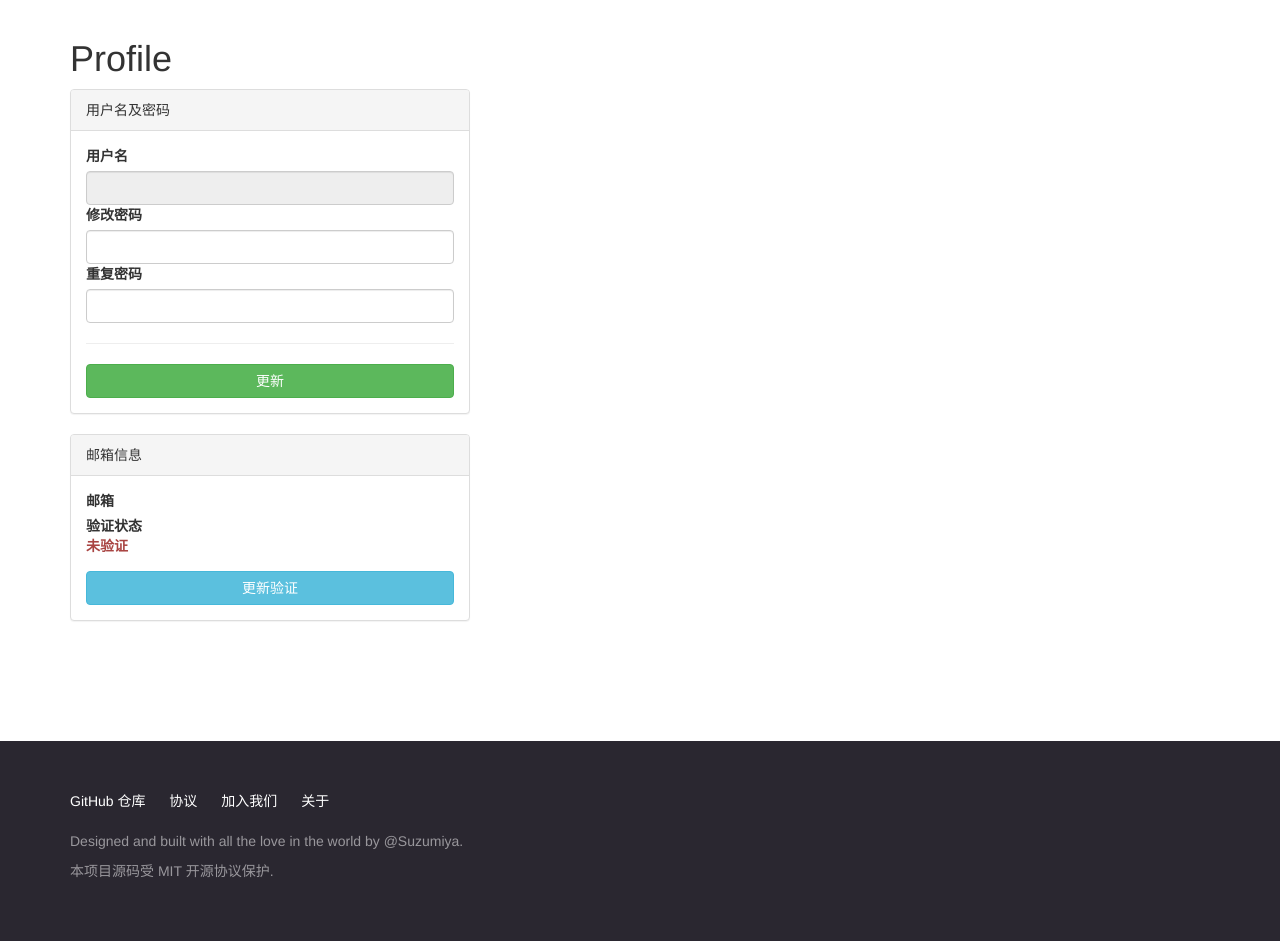
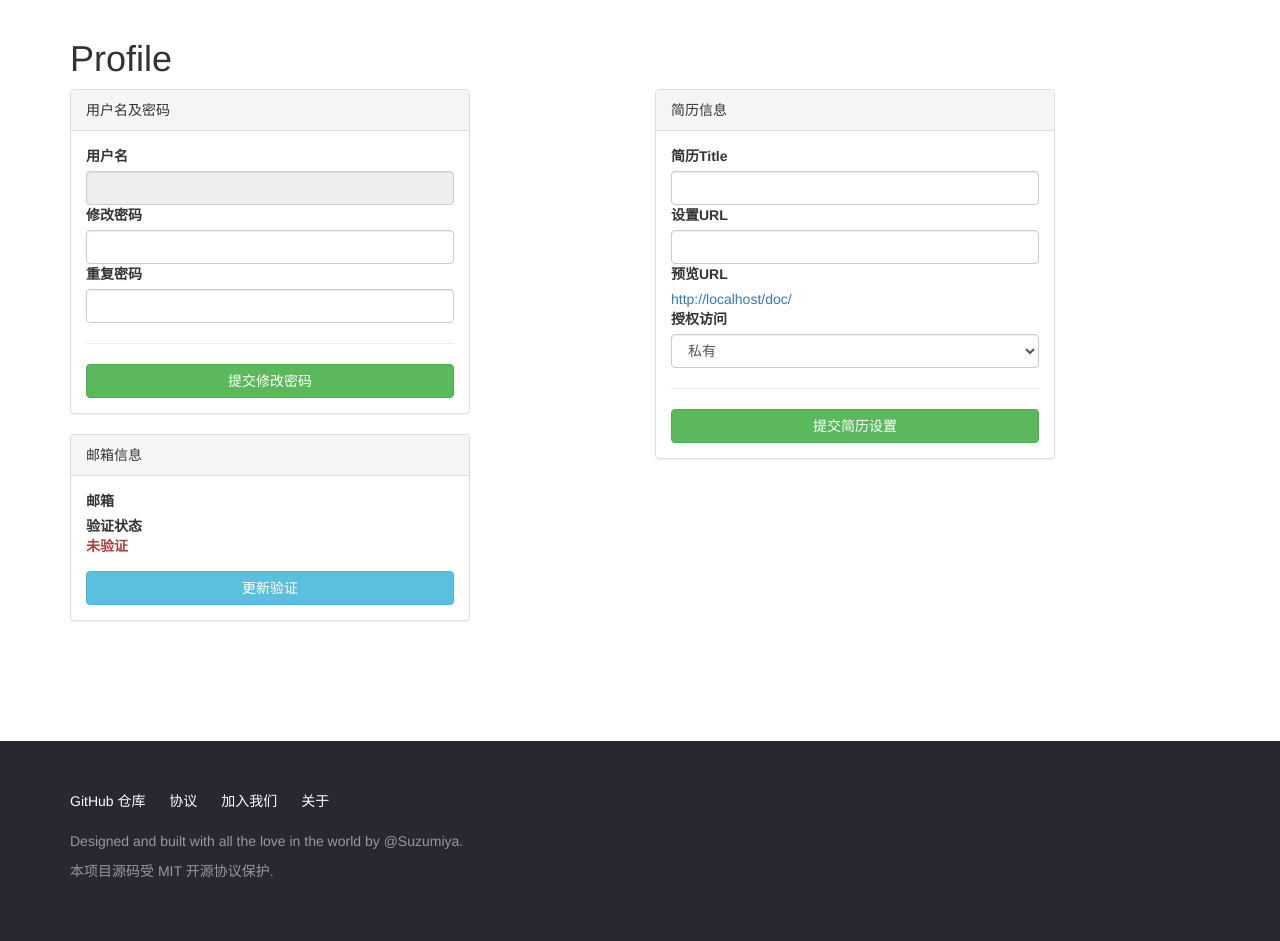
Before and after one commit to AdamEECS/md-resume, a Flask app: page /user/profile in a window 1280 px wide. Shown: the part 51-992 px from the top of the page. Run offline with Flask 2, Linux system fonts and the light colour scheme; a database or web service that is not in the repository returns one stand-in record (values such as "Sample title"); some libraries are stand-ins or nearby versions.

Commit message:
用户可自定义简历的css，可以设置简历信息等。

```diff
--- a/models/document.py
+++ b/models/document.py
@@ -1,4 +1,5 @@
 from . import MongoModel
+from . import bool_dict
 from flask import current_app as app
 
 
@@ -11,6 +12,7 @@ class Document(MongoModel):
             ('title', str, ''),
             ('public', bool, False),
             ('detail', str, ''),
+            ('css', str, ''),
         ]
         fields.extend(super()._fields())
         return fields
@@ -39,3 +41,12 @@ class Document(MongoModel):
         if len(url) > 0:
             self.pic = url
             self.save()
+
+    def update_setting(self, form):
+        form = form.to_dict()
+        public = form.pop('public', 'false')
+        form['public'] = bool_dict.get(public, False)
+        if self.has(doc_url=form.get('doc_url')):
+            form.pop('doc_url')
+        self.update(form)
+        return self
--- a/models/user.py
+++ b/models/user.py
@@ -5,6 +5,7 @@ from . import MongoModel
 from . import timestamp
 from . import safe_list_get
 from . import short_uuid
+from . import bool_dict
 from decimal import Decimal
 from .document import Document
 from .mail import send_verify_email
@@ -16,12 +17,6 @@ class Role(Enum):
     root = 1
     admin = 2
     client = 3
-
-
-bool_dict = {
-    'true': True,
-    'false': False,
-}
 
 
 class User(MongoModel):
@@ -45,6 +40,7 @@ class User(MongoModel):
         m = super().new(form)
         m.password = m.salted_password(form.get('password', ''))
         m.save()
+        Document.new({'user_uuid': m.uuid})
         return m
 
     def update_user(self, form):
@@ -54,7 +50,7 @@ class User(MongoModel):
         re_password = form.pop('re_password', '')
         email_verify = form.pop('email_verify', 'true')
         form['email_verify'] = bool_dict.get(email_verify, False)
-        if(self.email_exist(form.get('email'))):
+        if (self.email_exist(form.get('email'))):
             form.pop('email')
         self.update(form)
         if len(password) > 0 and password == re_password:
--- a/routes/user.py
+++ b/routes/user.py
@@ -130,8 +130,9 @@ def logout():
 @main.route('/profile')
 @login_required
 def profile():
-    cu = current_user()
-    return render_template('user/profile.html', u=cu)
+    u = current_user()
+    d = Document.find_one(user_uuid=u.uuid)
+    return render_template('user/profile.html', u=u, d=d)
 
 
 @main.route('/profile', methods=['POST'])
@@ -167,8 +168,6 @@ def update_email():
 def document():
     u = current_user()
     p = Document.find_one(user_uuid=u.uuid)
-    if p is None:
-        p = Document.new({'user_uuid': u.uuid})
     return render_template('user/document.html', p=p, u=u)
 
 
@@ -182,6 +181,17 @@ def document_update():
     return redirect(url_for('user.document'))
 
 
+@main.route('/document/setting', methods=['POST'])
+@login_required
+def document_setting():
+    u = current_user()
+    p = Document.find_one(user_uuid=u.uuid)
+    form = request.form
+    p.update_setting(form)
+    flash('简历设置已更新', 'success')
+    return redirect(url_for('user.profile'))
+
+
 @main.route('/auth')
 @login_required
 def auth():
--- a/templates/base.html
+++ b/templates/base.html
@@ -58,7 +58,7 @@
                             <li class="dropdown">
                                 <a class="dropdown-toggle"
                                    data-toggle="dropdown" role="button" aria-haspopup="true" aria-expanded="false">
-                                    管理员: {{ u.role }}<span class="caret"></span></a>
+                                    管理员<span class="caret"></span></a>
                                 <ul class="dropdown-menu">
                                     <li><a class="" href="{{ url_for('admin.document') }}">档案管理</a></li>
                                     <li><a class="" href="{{ url_for('admin.users') }}">用户管理</a></li>
--- a/templates/document.html
+++ b/templates/document.html
@@ -1,7 +1,7 @@
 {% extends 'base.html' %}
 
 {% block title %}
-    施煜
+    {{ d.title }}
 {% endblock %}
 
 {% block head_send_email %}
@@ -37,6 +37,8 @@
 
     <div id="preview"></div>
 
+    <style>{{ d.css }}</style>
+
     <script src="https://cdn.bootcss.com/markdown.js/0.5.0/markdown.min.js"></script>
     <script>
         function Editor(input, preview) {
--- a/templates/user/profile.html
+++ b/templates/user/profile.html
@@ -2,6 +2,8 @@
     <div>
         <h1>Profile</h1>
     </div>
+    <div class="row">
+        <div class="col-xs-12 col-sm-6">
             <div class="panel panel-default panel-profile">
                 <div class="panel-heading">用户名及密码</div>
                 <div class="panel-body">
@@ -13,11 +15,11 @@
                         <label for="id-re-password">重复密码</label>
                         <input class="form-control" name=re_password id=id-re-password>
                         <hr>
-            <button class="btn btn-success btn-block">更新</button>
+                        <button class="btn btn-success btn-block">提交修改密码</button>
                     </form>
                 </div>
+            </div>
 
-</div>
             <div class="panel panel-default panel-profile">
                 <div class="panel-heading">邮箱信息</div>
                 <div class="panel-body">
@@ -47,22 +49,53 @@
                     </div>
 
                     <div id="id-div-email-update" class="" hidden>
-            <form method="post" action="{{ url_for('user.update_email') }}" onsubmit="return ajaxFormSubmit()">
+                        <form method="post" action="{{ url_for('user.update_email') }}"
+                              onsubmit="return ajaxFormSubmit()">
                             <div class="group-inputs">
                                 <input name="password" type=password placeholder="密码" required>
                                 <input name="email" placeholder="新邮箱" required>
                                 <input name="captcha" placeholder="验证码（不区分大小写）" autocomplete="off" required>
                             </div>
-                <img onclick="this.setAttribute('src','/img/captcha?nocache='+Math.random());" src="/img/captcha" alt="Captcha" class="" />
+                            <img onclick="this.setAttribute('src','/img/captcha?nocache='+Math.random());"
+                                 src="/img/captcha"
+                                 alt="Captcha" class=""/>
                             <br>
                             <button class="btn btn-info btn-block" id=id-button-verify type=submit>获取验证邮件</button>
                             <button class="btn btn-default btn-block button-re-verify" type=button>取消更新</button>
                         </form>
                     </div>
 
-
                 </div>
             </div>
+        </div>
+
+        <div class="col-xs-12 col-sm-6">
+            <div class="panel panel-default panel-profile">
+                <div class="panel-heading">简历信息</div>
+                <div class="panel-body">
+                    <form method=POST enctype=multipart/form-data action="{{ url_for('user.document_setting') }}">
+                        <label for="id-doc-title">简历Title</label>
+                        <input class="form-control" name=title id="id-doc-title" value="{{ d.title }}">
+                        <label for="id-doc-url">设置URL</label>
+                        <input class="form-control" name=doc_url id=id-doc-url value="{{ d.doc_url }}">
+                        <label>预览URL</label>
+                        <a href="#">
+                            {{ url_for('document.index', doc_url=d.doc_url, _external=True) }}
+                        </a>
+                        <label for="id-doc-public">授权访问</label>
+                        <select name="public" class="form-control" id=id-doc-public>
+                            <option value=true {% if d.public %} selected {% endif %}>公开</option>
+                            <option value=false {% if not d.public %} selected {% endif %}>私有</option>
+                        </select>
+                        <hr>
+                        <button class="btn btn-success btn-block">提交简历设置</button>
+                    </form>
+                </div>
+            </div>
+        </div>
+    </div>
+
+
 
     <script src="{{ url_for('static', filename='js/profile.js') }}"></script>
 
--- a/usr_util/utils.py
+++ b/usr_util/utils.py
@@ -1,5 +1,11 @@
 import time
 from uuid import uuid4
+
+
+bool_dict = {
+    'true': True,
+    'false': False,
+}
 
 
 def timestamp():
```
Also changed, not shown: templates/user/document.html (+6 -5 lines). Lines whose indentation alone changed are shown as unchanged.
